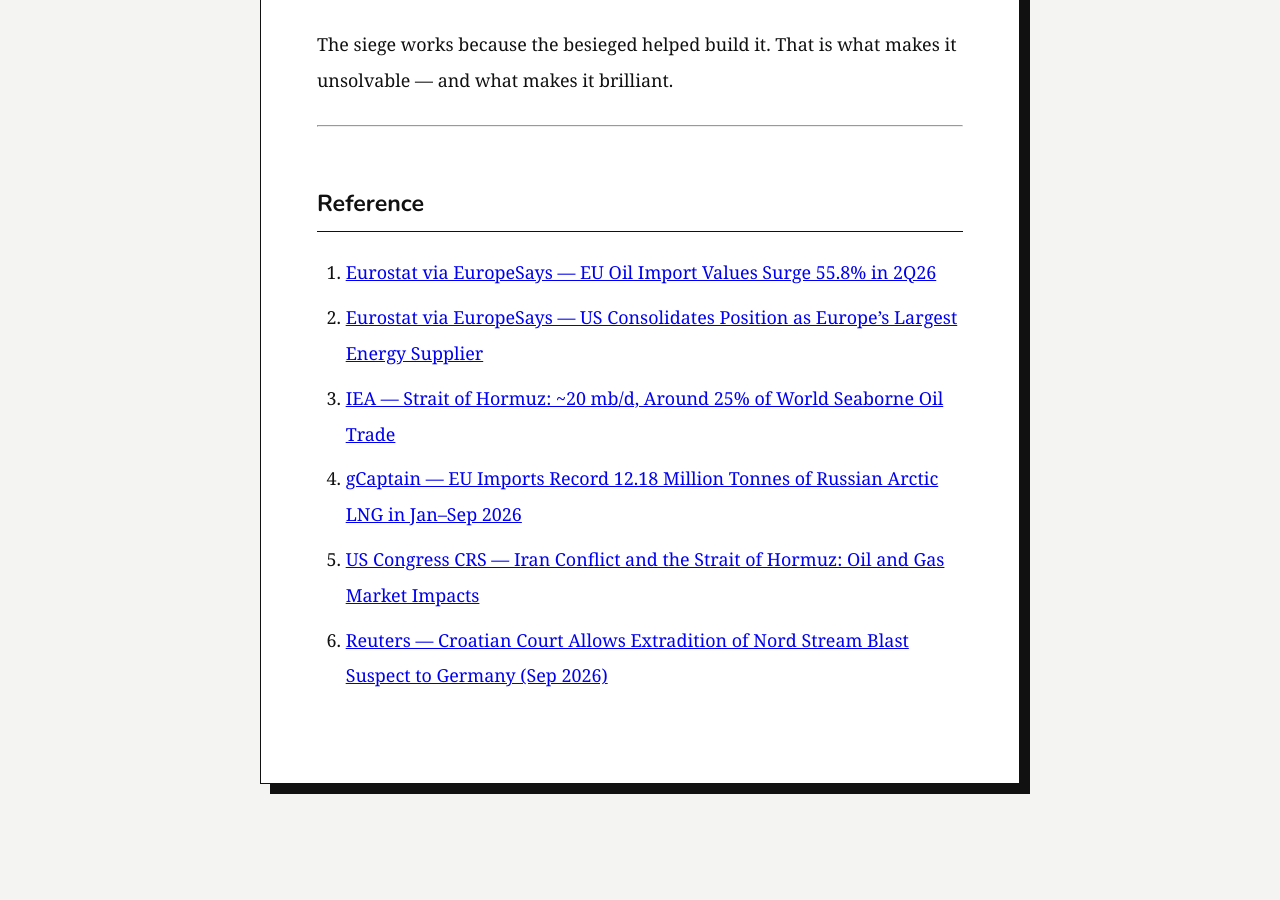
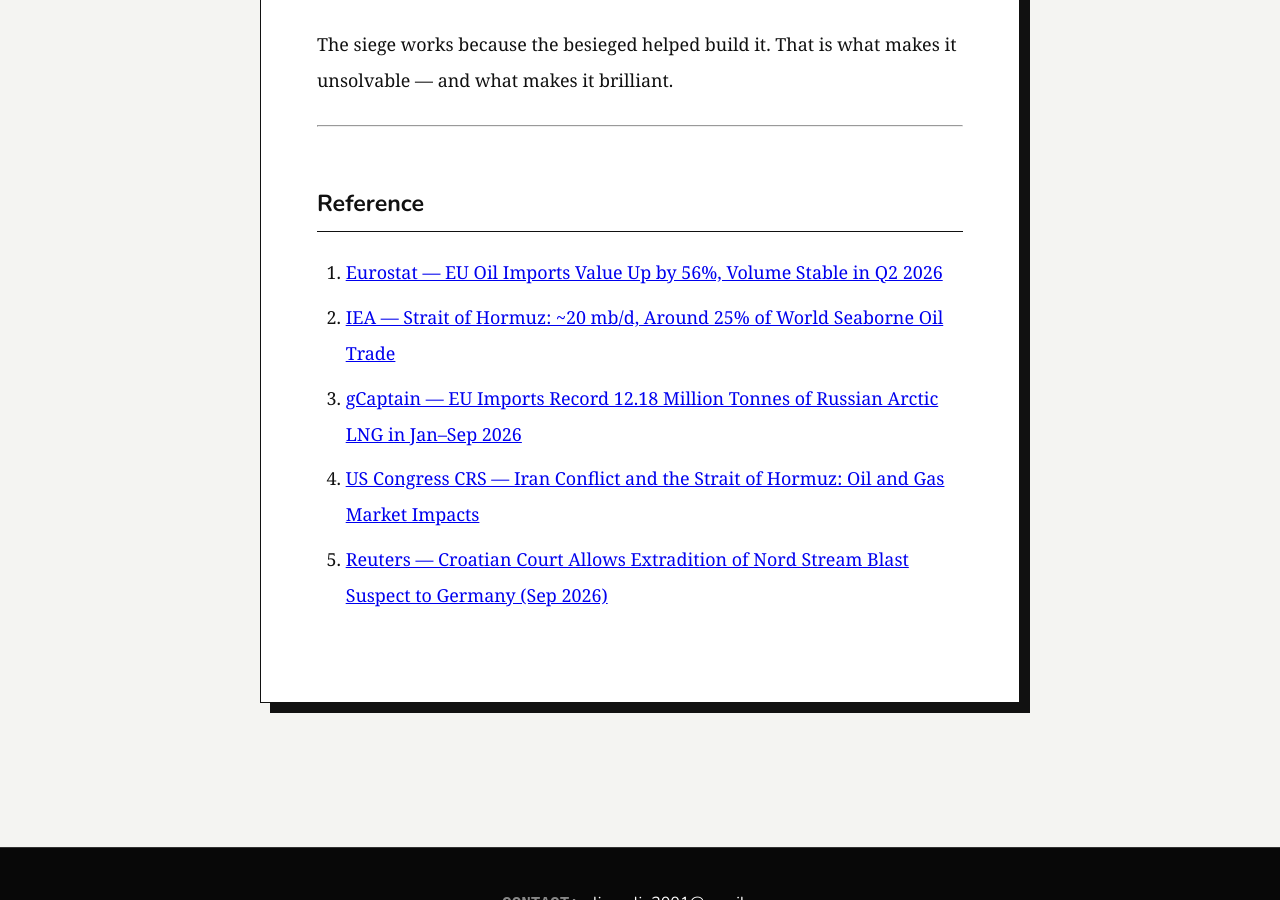
Before and after one commit to LianruLiu/LianruLiu.github.io, a Jekyll site: the page built from _posts/2026-10-10-Oil-Dollar-EU.md, in a window 1280 px wide and 900 px high, scrolled down 5532 px. Built offline with Jekyll 4.4.1, drawn with Linux system fonts in a browser that asks for light colours; some of the changed text lies outside the part shown.

Commit message:
Fix references: replace unstable EuropeSays links with official Eurostat source

```diff
--- a/_posts/2026-10-10-Oil-Dollar-EU.md
+++ b/_posts/2026-10-10-Oil-Dollar-EU.md
@@ -84,9 +84,8 @@
 
 ## Reference
 
-1. [Eurostat via EuropeSays — EU Oil Import Values Surge 55.8% in 2Q26](https://www.europesays.com/europe/144319/)
-2. [Eurostat via EuropeSays — US Consolidates Position as Europe's Largest Energy Supplier](https://www.europesays.com/europe/145193/)
-3. [IEA — Strait of Hormuz: \~20 mb/d, Around 25% of World Seaborne Oil Trade](https://www.iea.org/about/oil-security-and-emergency-ission/strait-of-hormuz)
-4. [gCaptain — EU Imports Record 12.18 Million Tonnes of Russian Arctic LNG in Jan–Sep 2026](https://gcaptain.com/eu-imports-record-12-18-million-tonnes-of-russian-arctic-lng/)
-5. [US Congress CRS — Iran Conflict and the Strait of Hormuz: Oil and Gas Market Impacts](https://www.congress.gov/crs_external_products/R/PDF/R45281/R45281.4.pdf)
-6. [Reuters — Croatian Court Allows Extradition of Nord Stream Blast Suspect to Germany (Sep 2026)](https://www.reuters.com/world/croatian-court-allows-extradition-nord-stream-blast-suspect-germany-media-2026-09-24/)
+1. [Eurostat — EU Oil Imports Value Up by 56%, Volume Stable in Q2 2026](https://ec.europa.eu/eurostat/web/products-eurostat-news/w/ddn-20260922-2)
+2. [IEA — Strait of Hormuz: ~20 mb/d, Around 25% of World Seaborne Oil Trade](https://www.iea.org/about/oil-security-and-emergency-ission/strait-of-hormuz)
+3. [gCaptain — EU Imports Record 12.18 Million Tonnes of Russian Arctic LNG in Jan–Sep 2026](https://gcaptain.com/eu-imports-record-12-18-million-tonnes-of-russian-arctic-lng/)
+4. [US Congress CRS — Iran Conflict and the Strait of Hormuz: Oil and Gas Market Impacts](https://www.congress.gov/crs_external_products/R/PDF/R45281/R45281.4.pdf)
+5. [Reuters — Croatian Court Allows Extradition of Nord Stream Blast Suspect to Germany (Sep 2026)](https://www.reuters.com/world/croatian-court-allows-extradition-nord-stream-blast-suspect-germany-media-2026-09-24/)
```
